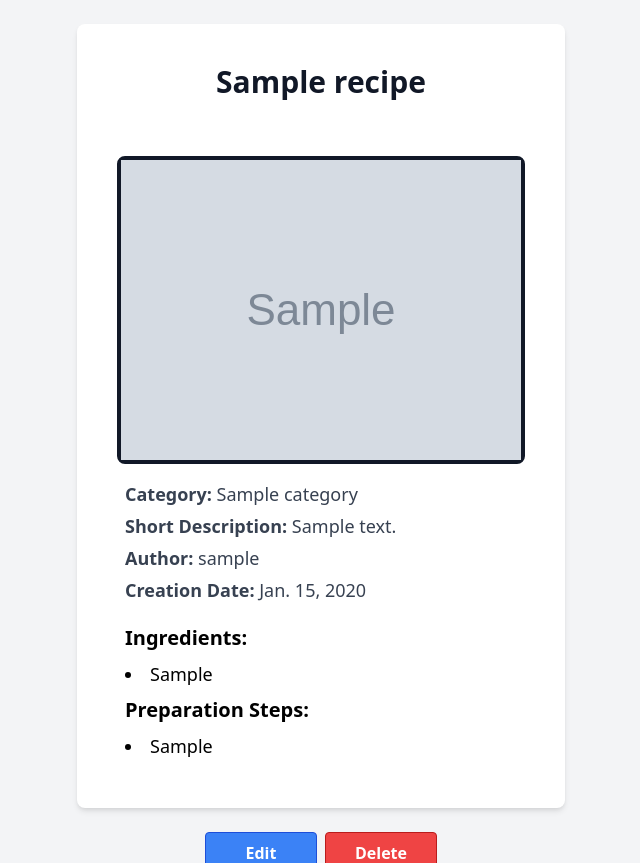
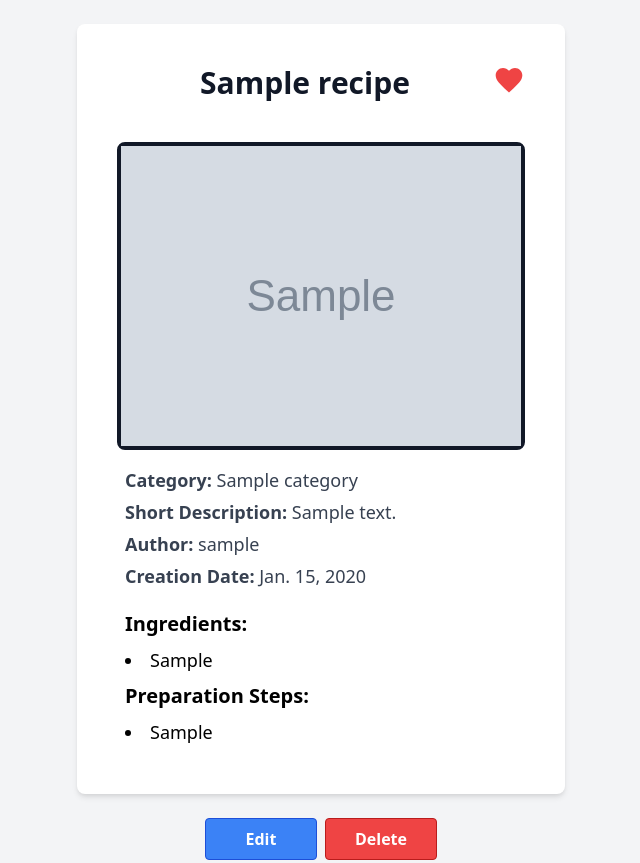
Before and after one commit to beka-zhvania/recipe-sharing, a Django app: page /recipes/1/ in a window 1280 px wide. Shown: the part 77-940 px from the top of the page, without its empty margins (319-959 px from the left). Run offline with Django 4.2, Linux system fonts and the light colour scheme; a user stored in the database is signed in; tables that the repository leaves empty hold one stand-in row (values such as "Sample post"); grey boxes marked "Sample" are stand-in pictures.

Commit message:
add a feature of adding/removing recipes to/from favorites

```diff
--- a/recipe/admin.py
+++ b/recipe/admin.py
@@ -1,7 +1,8 @@
 from django.contrib import admin
-from .models import Recipe, Category
+from .models import Recipe, Category, Favorite
 
 
 # Register models to be visible in the admin UI.
 admin.site.register(Recipe)
 admin.site.register(Category)
+admin.site.register(Favorite)
--- a/recipe/models.py
+++ b/recipe/models.py
@@ -5,7 +5,6 @@ from django.contrib.auth.models import User
 # category of the recipe (e.g. dessert)
 class Category(models.Model):
     name = models.CharField(max_length=100)
-
 
     class Meta:
         verbose_name_plural = 'Categories'
@@ -41,3 +40,16 @@ class Recipe(models.Model):
 
     def __str__(self):
         return f"{self.name} ({self.category})"
+
+
+class Favorite(models.Model):
+    user = models.ForeignKey(User, related_name='favorites', on_delete=models.CASCADE)
+    recipe = models.ForeignKey(Recipe, related_name='favorited_by', on_delete=models.CASCADE)
+    creation_date = models.DateTimeField(auto_now_add=True)
+
+    class Meta:
+        unique_together = (
+        'user', 'recipe')  # Prevents the same recipe from being added multiple times by the same user
+
+    def __str__(self):
+        return f"{self.user} favorites {self.recipe}"
--- a/recipe/templates/recipe_details.html
+++ b/recipe/templates/recipe_details.html
@@ -8,9 +8,27 @@
     <div class="flex max-w-screen-md  flex-col  justify-center bg-white p-10  rounded-lg shadow-md">
 
         <!-- Recipe name -->
-        <div class="flex justify-center mb-10">
-            <h2 class="text-3xl font-bold mb-4 text-gray-900 ">{{ recipe.name }}</h2>
+        <div class="flex justify-between items-center mb-10 w-full">
+            <div class="flex-grow text-center">
+                <h2 class="text-3xl font-bold text-gray-900">{{ recipe.name }}</h2>
+            </div>
+
+            <!-- Add to Favorites Button, align to the right -->
+        <form class="flex-end" method="post" action="{% if is_favorite %}{% url 'recipe:remove_from_favorites' recipe.id %}{% else %}{% url 'recipe:add_to_favorites' recipe.id %}{% endif %}">
+            {% csrf_token %}
+            <button type="submit" class="bg-transparent border-none" title="{% if is_favorite %}Remove from favorites{% else %}Add to favorites{% endif %}">
+                {% if is_favorite %}
+                    <!-- Full heart for favorited recipe -->
+                    <svg xmlns="http://www.w3.org/2000/svg" class="h-8 w-8 text-red-500 hover:text-red-700" fill="currentColor" viewBox="0 0 24 24"><path d="M12 21.35l-1.45-1.32C5.4 15.36 2 12.28 2 8.5 2 5.42 4.42 3 7.5 3c1.74 0 3.41.81 4.5 2.09C13.09 3.81 14.76 3 16.5 3 19.58 3 22 5.42 22 8.5c0 3.78-3.4 6.86-8.55 11.54L12 21.35z"/></svg>
+                {% else %}
+                    <!-- Empty heart for non-favorited recipe -->
+                    <svg xmlns="http://www.w3.org/2000/svg" class="h-8 w-8 text-red-500 hover:text-red-700" fill="none" viewBox="0 0 24 24" stroke="currentColor" stroke-width="2"><path stroke-linecap="round" stroke-linejoin="round" d="M4.318 6.318a4.5 4.5 0 000 6.364L12 20.364l7.682-7.682a4.5 4.5 0 00-6.364-6.364L12 7.636l-1.318-1.318a4.5 4.5 0 00-6.364 0z"/></svg>
+                {% endif %}
+            </button>
+        </form>
+
         </div>
+
 
         <!-- Recipe details -->
         <div class="flex flex-col ">
--- a/recipe/urls.py
+++ b/recipe/urls.py
@@ -8,5 +8,7 @@ urlpatterns = [
     path('new/', views.create_recipe, name='new'),
     path('<int:pk>/', views.recipe_details, name='recipe_details'),
     path('<int:pk>/edit', views.edit_recipe, name='edit'),
-    path('<int:pk>/delete', views.delete_recipe, name='delete')
+    path('<int:pk>/delete', views.delete_recipe, name='delete'),
+    path('add_to_favorites/<int:recipe_id>/', views.add_to_favorites, name='add_to_favorites'),
+    path('remove_from_favorites/<int:recipe_id>/', views.remove_from_favorites, name='remove_from_favorites')
 ]
--- a/recipe/views.py
+++ b/recipe/views.py
@@ -2,7 +2,7 @@ from django.shortcuts import render, redirect, get_object_or_404
 from .forms import NewRecipeForm, EditRecipeForm
 from django.db.models import Q
 from django.contrib.auth.decorators import login_required
-from .models import Recipe, Category
+from .models import Recipe, Category, Favorite
 
 def recipes(request):
     recipes = Recipe.objects.all()
@@ -50,7 +50,8 @@ def create_recipe(request):
 
 def recipe_details(request, pk):
     recipe = get_object_or_404(Recipe, pk=pk)
-    return render(request, 'recipe_details.html', {'recipe':recipe})
+    is_favorite = Favorite.objects.filter(user=request.user, recipe=recipe).exists()
+    return render(request, 'recipe_details.html', {'recipe':recipe, 'is_favorite' : is_favorite})
 
 
 @login_required
@@ -80,3 +81,17 @@ def delete_recipe(request, pk):
     recipe.delete()
 
     return redirect('recipe:recipes')
+
+
+@login_required
+def add_to_favorites(request, recipe_id):
+    recipe = get_object_or_404(Recipe, pk=recipe_id)
+    Favorite.objects.get_or_create(user=request.user, recipe=recipe)
+    return redirect('recipe:recipe_details', pk=recipe.id)
+
+
+@login_required
+def remove_from_favorites(request, recipe_id):
+    recipe = get_object_or_404(Recipe, pk=recipe_id)
+    Favorite.objects.filter(user=request.user, recipe=recipe).delete()
+    return redirect('recipe:recipe_details', pk=recipe.id)
```
Also changed, not shown: recipe/migrations/0007_favorite.py (added).
